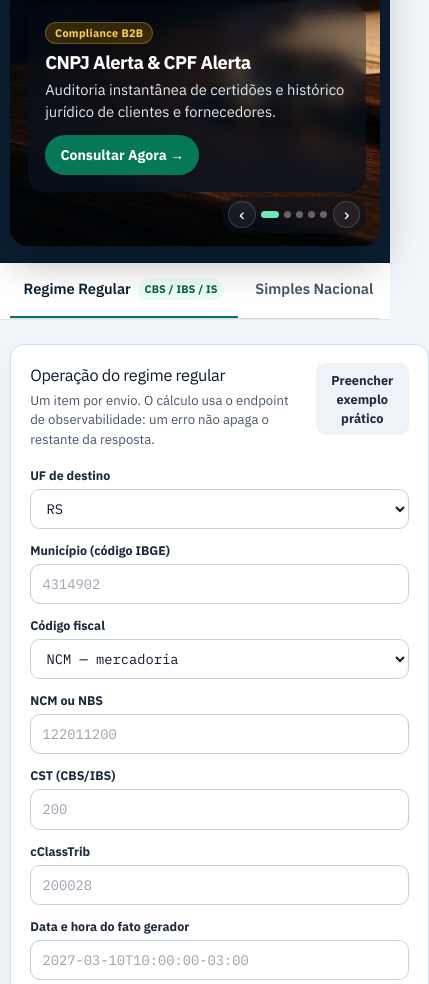
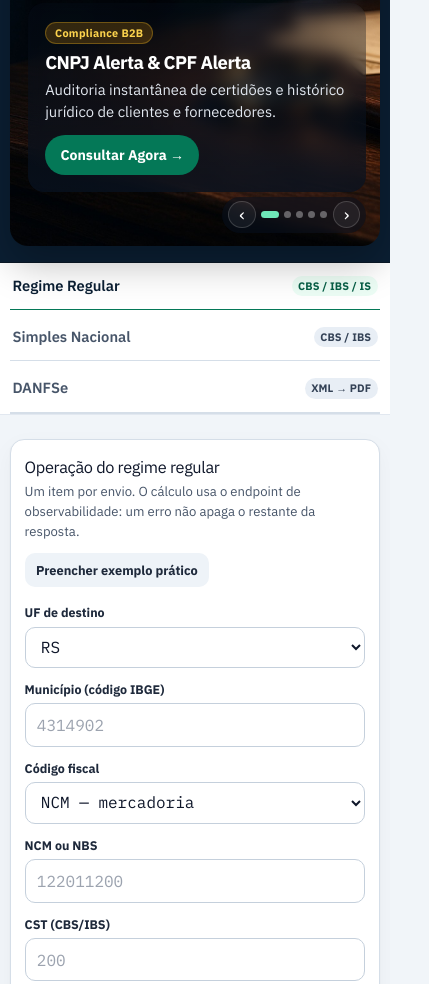
Before and after one commit to IA-Expertise/calculadora-reformas, a website: page public/index.html in a window 390 px wide. Shown: the part 396-1380 px from the top of the page, 429 px wide, since content can reach past the window. Drawn offline with nearby package versions, Linux system fonts and the light colour scheme; no server answers.

Commit message:
Ajusta as calculadoras para a tela do celular.
O botão de exemplo deixa de ser cortado e as três abas passam a aparecer inteiras.

```diff
--- a/public/styles.css
+++ b/public/styles.css
@@ -368,6 +368,8 @@ body {
 .campo select,
 .campo textarea {
   width: 100%;
+  max-width: 100%;
+  min-width: 0;
   border: 1px solid #c5d0dc;
   background: #fff;
   color: var(--ink);
@@ -643,9 +645,11 @@ td.num, th.num { text-align: right; font-variant-numeric: tabular-nums; }
 }
 
 @media (max-width: 980px) {
-  .layout, .cards { grid-template-columns: 1fr; }
+  .layout, .cards, .grade { grid-template-columns: minmax(0, 1fr); }
   .cabecalho-interno { align-items: flex-start; flex-direction: column; }
   .status-barra { justify-content: flex-start; }
+  .topo-form { flex-direction: column; align-items: stretch; }
+  .topo-form .btn { align-self: flex-start; }
 }
 
 @media (max-width: 800px) {
@@ -655,6 +659,20 @@ td.num, th.num { text-align: right; font-variant-numeric: tabular-nums; }
 }
 
 @media (max-width: 640px) {
-  .grade { grid-template-columns: 1fr; }
   .cabecalho-interno, .faixa-abas, .miolo, .vitrine-moldura { width: min(1120px, calc(100% - 1.25rem)); }
+  .abas { flex-direction: column; overflow: visible; }
+  .aba {
+    white-space: normal;
+    width: 100%;
+    justify-content: space-between;
+    padding: 0.75rem 0.15rem;
+    border-bottom: 1px solid var(--line);
+  }
+  .cards { grid-template-columns: minmax(0, 1fr) minmax(0, 1fr); }
+  .kpi.total { grid-column: 1 / -1; }
+  .cartao { padding: 0.95rem 0.85rem 1rem; }
+  .campo input, .campo select, .campo textarea { font-size: 16px; }
+  .acoes .btn { flex: 1 1 100%; }
+  .visor-pdf { min-height: 70vh; }
+  .subabas { margin-left: -0.15rem; margin-right: -0.15rem; }
 }
```
